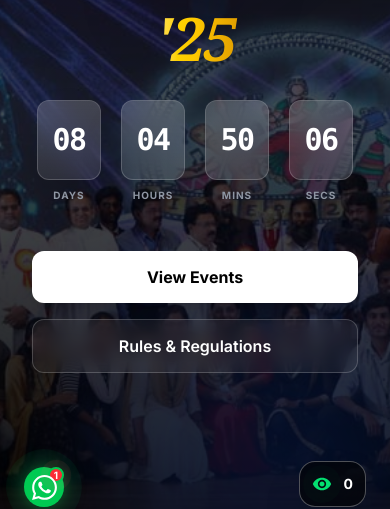
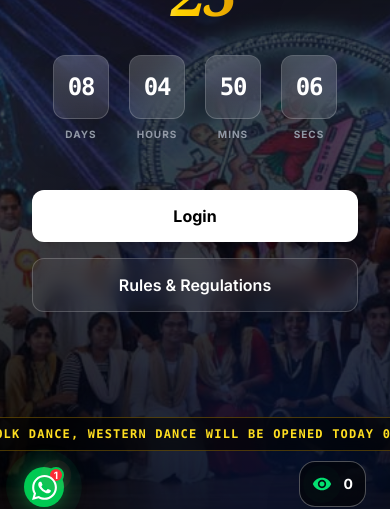
Before and after one commit to JWS-Technology/indep, a Next.js app: page / in a window 390 px wide. Shown: the part 313-822 px from the top of the page. Built offline with nearby package versions, Linux system fonts and the light colour scheme; no server answers; the database is empty.

Commit message:
added announcement

```diff
--- a/components/home/HeroDesktop.tsx
+++ b/components/home/HeroDesktop.tsx
@@ -2,8 +2,22 @@
 import React from "react";
 
 export default function HeroDesktop({ timeLeft, isEventStarted }: { timeLeft: any, isEventStarted: boolean }) {
+    const announcementText = "REGISTRATION FOR GROUP SONG (INDIAN), GROUP SONG (WESTERN), CLASSICAL DANCE, FOLK DANCE, WESTERN DANCE WILL BE OPENED TODAY 04-12-25 10:00 AM. REGISTER YOUR TEAM VIA YOUR TEAM PORTAL. 📢";
+
+    // Create a content block component to reuse
+    const MarqueeContent = () => (
+        <div className="flex items-center gap-8 px-4">
+            {[...Array(2)].map((_, i) => (
+                <span key={i} className="text-yellow-300 font-mono text-sm tracking-widest font-semibold flex items-center whitespace-nowrap">
+                    <span className="mr-4 text-white">★</span>
+                    {announcementText}
+                </span>
+            ))}
+        </div>
+    );
+
     return (
-        <section className="relative min-h-screen flex flex-col  items-center justify-center text-white bg-gray-900 overflow-hidden px-4">
+        <section className="relative min-h-screen flex flex-col items-center justify-center text-white bg-gray-900 overflow-hidden px-4">
             {/* --- Background Elements --- */}
             <div
                 className="absolute inset-0 z-0 bg-cover bg-center bg-no-repeat opacity-60"
@@ -74,33 +88,59 @@ export default function HeroDesktop({ timeLeft, isEventStarted }: { timeLeft: an
                 </div>
 
                 {/* --- Action Buttons --- */}
-                <div className="flex gap-5 items-center w-full justify-center">
+                <div className="flex gap-5 items-center w-full justify-center mb-12">
                     <a
-                        href="/events"
+                        href="/login"
                         className="group relative px-8 py-4 bg-white text-black rounded-xl font-bold text-lg overflow-hidden shadow-[0_0_40px_-10px_rgba(255,255,255,0.3)] hover:scale-105 transition-transform"
                     >
                         <span className="relative z-10 flex items-center gap-2">
-                            View Events
+                            Login
                             <svg className="w-5 h-5 transition-transform group-hover:translate-x-1" fill="none" stroke="currentColor" viewBox="0 0 24 24"><path strokeLinecap="round" strokeLinejoin="round" strokeWidth="2" d="M14 5l7 7m0 0l-7 7m7-7H3"></path></svg>
                         </span>
                         <div className="absolute inset-0 -translate-x-full group-hover:animate-[shimmer_1.5s_infinite] bg-gradient-to-r from-transparent via-white/80 to-transparent z-0 opacity-50"></div>
                     </a>
 
                     <a
-                        // href="/register"
                         href="/rules"
-                        // download="Rules & Regulations INDEP 2025.pdf"
                         className="px-8 py-4 bg-white/5 border border-white/20 text-white rounded-xl font-semibold text-lg backdrop-blur-sm hover:bg-white/10 hover:border-white/40 transition-all"
                     >
                         Rules & Regulations
                     </a>
                 </div>
+
+                {/* --- INFINITE SCROLLING ANNOUNCEMENT TICKER --- */}
+                <div className="w-full max-w-5xl mx-auto overflow-hidden bg-black/40 border-y border-yellow-500/30 backdrop-blur-md relative">
+                    <div className="flex w-max animate-marquee">
+                        {/* We render the content twice.
+                           The animation moves left by 50% (the width of one set).
+                           When it reaches -50%, it snaps back to 0%, creating an infinite loop.
+                        */}
+                        <MarqueeContent />
+                        <MarqueeContent />
+                    </div>
+                </div>
+
             </div>
 
             <style jsx global>{`
         @import url('https://fonts.googleapis.com/css2?family=Anton&display=swap');
+
         @keyframes shimmer {
           100% { transform: translateX(100%); }
+        }
+
+        @keyframes marquee {
+          0% { transform: translateX(0%); }
+          100% { transform: translateX(-50%); }
+        }
+
+        .animate-marquee {
+          animation: marquee 40s linear infinite;
+        }
+
+        /* Optional: Pause on hover for readability */
+        .animate-marquee:hover {
+            animation-play-state: paused;
         }
       `}</style>
         </section>
--- a/components/home/HeroMobile.tsx
+++ b/components/home/HeroMobile.tsx
@@ -7,7 +7,7 @@ import { motion, AnimatePresence } from "framer-motion";
 const AnimatedNumber = ({ value, label }: { value: number; label: string }) => {
     return (
         <div className="flex flex-col items-center mx-1.5">
-            <div className="relative overflow-hidden bg-white/10 backdrop-blur-md border border-white/20 rounded-xl w-16 h-20 flex items-center justify-center shadow-2xl">
+            <div className="relative overflow-hidden bg-white/10 backdrop-blur-md border border-white/20 rounded-xl w-14 h-16 sm:w-16 sm:h-20 flex items-center justify-center shadow-2xl">
                 <AnimatePresence mode="popLayout">
                     <motion.span
                         key={value}
@@ -15,7 +15,7 @@ const AnimatedNumber = ({ value, label }: { value: number; label: string }) => {
                         animate={{ y: "0%", opacity: 1 }}
                         exit={{ y: "-100%", opacity: 0 }}
                         transition={{ type: "spring", stiffness: 300, damping: 30 }}
-                        className="absolute text-3xl font-mono font-bold text-white tracking-tighter"
+                        className="absolute text-2xl sm:text-3xl font-mono font-bold text-white tracking-tighter"
                     >
                         {value.toString().padStart(2, "0")}
                     </motion.span>
@@ -30,8 +30,24 @@ const AnimatedNumber = ({ value, label }: { value: number; label: string }) => {
 };
 
 export default function HeroMobile({ timeLeft, isEventStarted }: { timeLeft: any, isEventStarted: boolean }) {
+
+    // The announcement text
+    const announcementText = "REGISTRATION FOR GROUP SONG (INDIAN), GROUP SONG (WESTERN), CLASSICAL DANCE, FOLK DANCE, WESTERN DANCE WILL BE OPENED TODAY 04-12-25 10:00 AM. REGISTER YOUR TEAM VIA YOUR TEAM PORTAL. 📢";
+
+    // Reusable Marquee Content
+    const MarqueeContent = () => (
+        <div className="flex items-center gap-4 px-2">
+            {[...Array(2)].map((_, i) => (
+                <span key={i} className="text-yellow-300 font-mono text-xs tracking-widest font-semibold flex items-center whitespace-nowrap">
+                    <span className="mr-2 text-white">★</span>
+                    {announcementText}
+                </span>
+            ))}
+        </div>
+    );
+
     return (
-        <section className="relative min-h-[100dvh] flex flex-col items-center justify-center text-white bg-gray-900 overflow-hidden px-4 pt-20 pb-10">
+        <section className="relative min-h-[100dvh] flex flex-col items-center justify-center text-white bg-gray-900 overflow-hidden pt-20 pb-20">
 
             {/* --- Background Elements --- */}
             <div className="absolute inset-0 z-0 bg-cover bg-center bg-no-repeat opacity-60" style={{ backgroundImage: "url(/background.jpg)" }} />
@@ -42,7 +58,7 @@ export default function HeroMobile({ timeLeft, isEventStarted }: { timeLeft: any
             <div className="absolute bottom-[-10%] right-[-10%] w-[300px] h-[300px] bg-blue-600/20 rounded-full blur-[100px]"></div>
 
             {/* --- Main Content --- */}
-            <div className="relative z-10 w-full flex flex-col items-center text-center justify-center flex-1">
+            <div className="relative z-10 w-full flex flex-col items-center text-center justify-center flex-1 px-4">
 
                 {/* Date Badge */}
                 <motion.div
@@ -95,13 +111,13 @@ export default function HeroMobile({ timeLeft, isEventStarted }: { timeLeft: any
                     initial={{ opacity: 0, y: 20 }}
                     animate={{ opacity: 1, y: 0 }}
                     transition={{ delay: 0.5 }}
-                    className="flex flex-col gap-4 w-full px-4"
+                    className="flex flex-col gap-4 w-full px-4 mb-8"
                 >
                     <Link
-                        href="/events"
+                        href="/login"
                         className="px-8 py-3.5 bg-white text-black rounded-xl font-bold text-base shadow-lg w-full text-center hover:scale-105 transition-transform"
                     >
-                        View Events
+                        Login
                     </Link>
                     <Link
                         href="/rules"
@@ -113,10 +129,28 @@ export default function HeroMobile({ timeLeft, isEventStarted }: { timeLeft: any
 
             </div>
 
+            {/* --- SCROLLING ANNOUNCEMENT TICKER (Fixed at Bottom or Inline) --- */}
+            <div className="relative z-20 w-full overflow-hidden bg-black/60 border-y border-yellow-500/30 backdrop-blur-md">
+                <div className="flex w-max animate-marquee py-2">
+                    <MarqueeContent />
+                    <MarqueeContent />
+                </div>
+            </div>
+
             <style jsx global>{`
         @import url('https://fonts.googleapis.com/css2?family=Anton&display=swap');
+
         @keyframes shimmer {
           100% { transform: translateX(100%); }
+        }
+
+        @keyframes marquee {
+          0% { transform: translateX(0%); }
+          100% { transform: translateX(-50%); }
+        }
+
+        .animate-marquee {
+          animation: marquee 30s linear infinite;
         }
       `}</style>
         </section>
```
